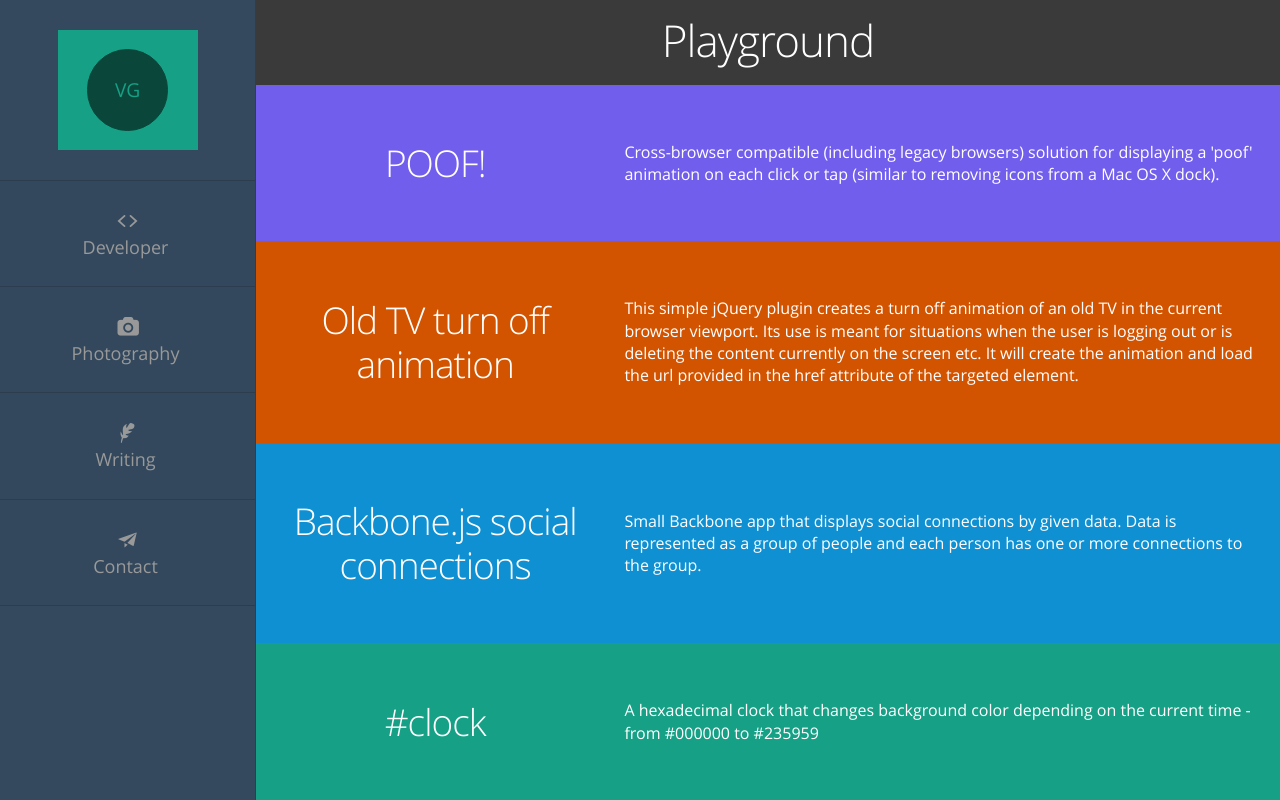
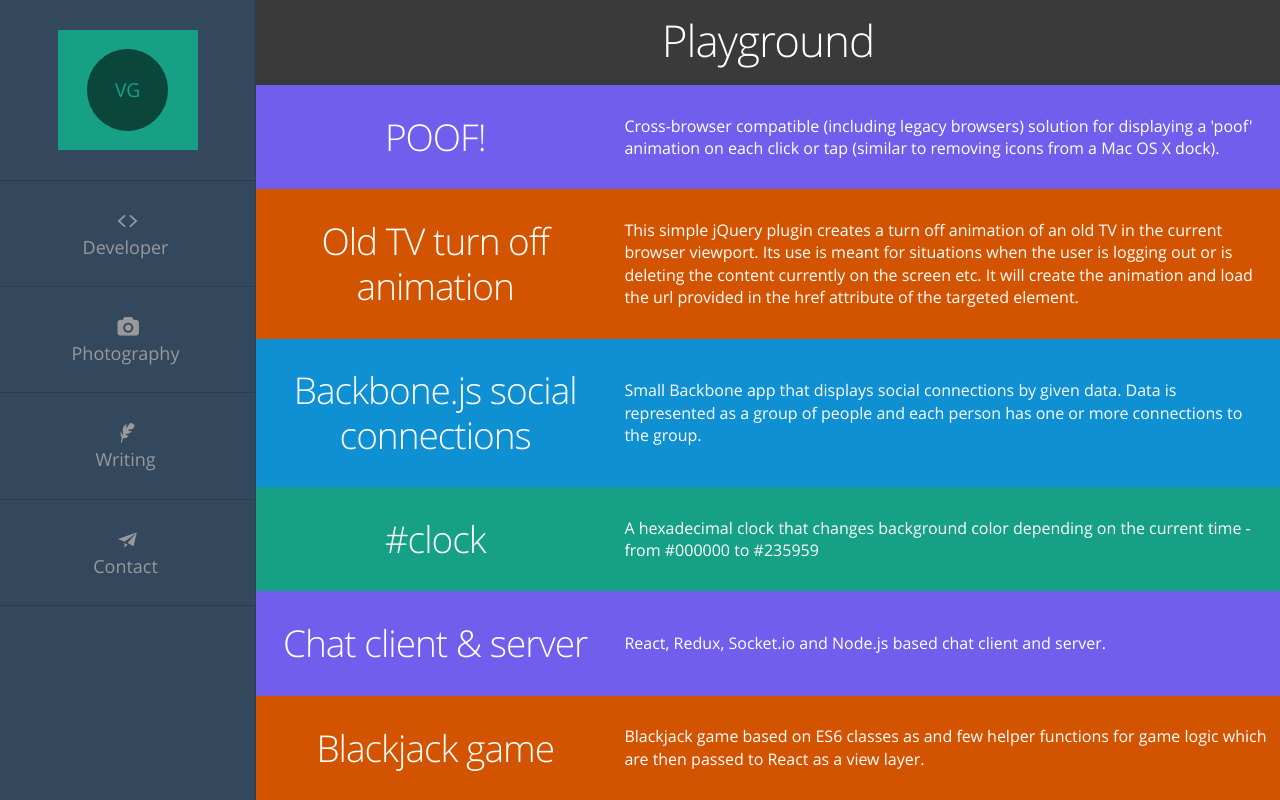
Before and after one commit to iamvanja/vanja.gavric.org, a PHP site: page /playground.html in a window 1280 px wide. Run offline with PHP 8.4, Linux system fonts and the light colour scheme; some web fonts are replaced.

Commit message:
Added two new playground items

```diff
--- a/src/assets/pug-templates/components/playground-item.pug
+++ b/src/assets/pug-templates/components/playground-item.pug
@@ -1,6 +1,6 @@
 mixin playground-item(id, href, title, description)
     article(id!=id, class="playground-item " + id, role="article")
-        a.item-link(href!="/playground/" + href)
+        a.item-link(href!= (href.slice(0,4) === "http") ? href : "/playground/" + href)
         .title.inner
             h2= title
         .description.inner
--- a/src/assets/pug-templates/pages/playground.pug
+++ b/src/assets/pug-templates/pages/playground.pug
@@ -23,3 +23,7 @@ block body
                 +playground-item("bb-connections", "social-connections-backbone", "Backbone.js social connections", "Small Backbone app that displays social connections by given data. Data is represented as a group of people and each person has one or more connections to the group.")
 
                 +playground-item("hex-clock", "hexclock", "#clock", "A hexadecimal clock that changes background color depending on the current time - from #000000 to #235959")
+
+                +playground-item("chat-client-server", "https://github.com/iamvanja/chat-client", "Chat client & server", "React, Redux, Socket.io and Node.js based chat client and server.")
+
+                +playground-item("react-blackjack", "blackjack", "Blackjack game", "Blackjack game based on ES6 classes as and few helper functions for game logic which are then passed to React as a view layer.")
--- a/src/assets/scss/site/pages/_playground.scss
+++ b/src/assets/scss/site/pages/_playground.scss
@@ -63,16 +63,16 @@
 
 
     .playground-item {
-        &.poof {
+        &:nth-child(4n+1) {
             background-color: $purple;
         }
-        &.old-tv {
+        &:nth-child(4n+2) {
             background-color: $pumpkin;
         }
-        &.bb-connections {
+        &:nth-child(4n+3) {
             background-color:$blue;
         }
-        &.hex-clock {
+        &:nth-child(4n+4) {
             background-color:$green-sea;
         }
         a.item-link {
--- a/src/playground.html
+++ b/src/playground.html
@@ -61,6 +61,22 @@
                             <div>A hexadecimal clock that changes background color depending on the current time - from #000000 to #235959</div>
                         </div>
                     </article>
+                    <article class="playground-item chat-client-server" id="chat-client-server" role="article"><a class="item-link" href="https://github.com/iamvanja/chat-client"></a>
+                        <div class="title inner">
+                            <h2>Chat client &amp; server</h2>
+                        </div>
+                        <div class="description inner">
+                            <div>React, Redux, Socket.io and Node.js based chat client and server.</div>
+                        </div>
+                    </article>
+                    <article class="playground-item react-blackjack" id="react-blackjack" role="article"><a class="item-link" href="/playground/blackjack"></a>
+                        <div class="title inner">
+                            <h2>Blackjack game</h2>
+                        </div>
+                        <div class="description inner">
+                            <div>Blackjack game based on ES6 classes as and few helper functions for game logic which are then passed to React as a view layer.</div>
+                        </div>
+                    </article>
                 </div>
             </section>
         </main>
```
Also changed, not shown: src/assets/css/main.css.
